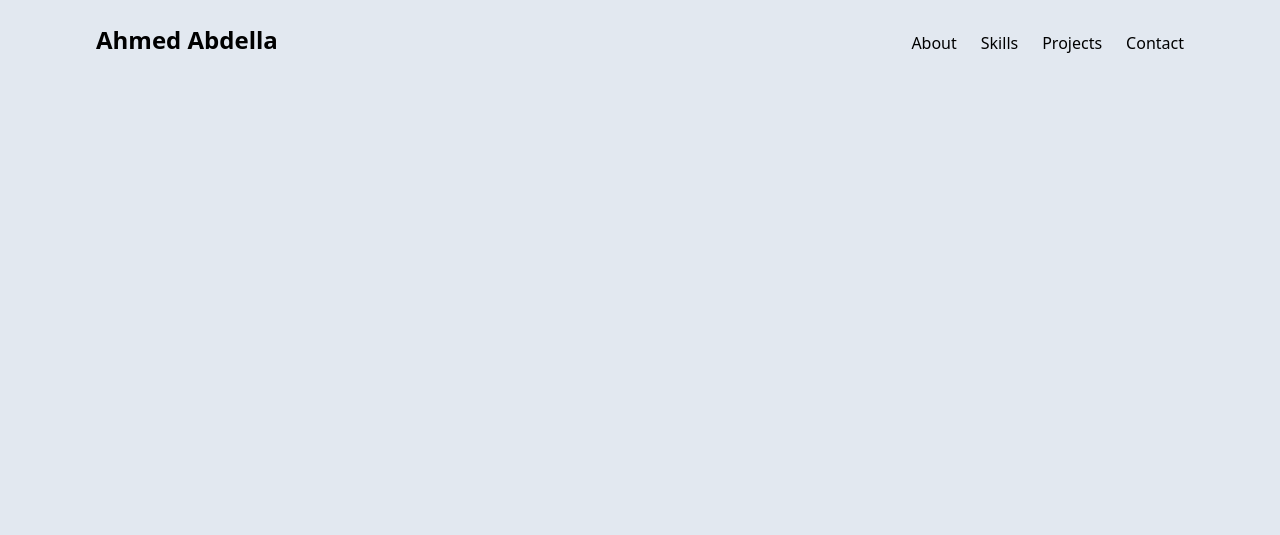
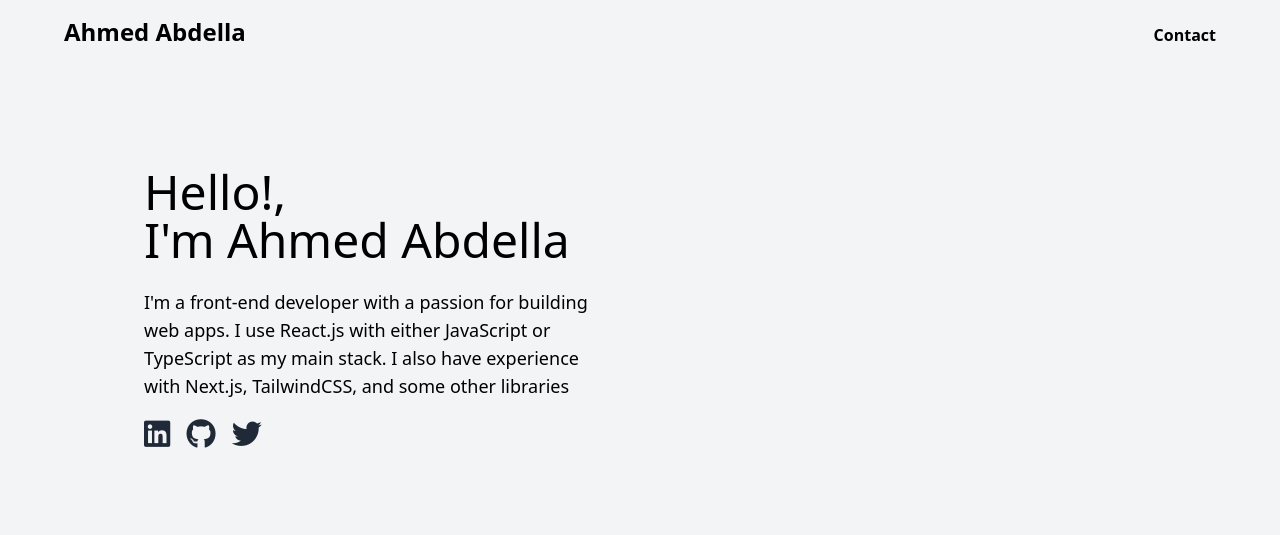
Before and after one commit to Ahmed-Abdella/My-Portfolio-Tailwind, a website: page index.html in a window 1280 px wide. Drawn offline with Linux system fonts and the light colour scheme.

Commit message:
start with the hero section

```diff
--- a/index.html
+++ b/index.html
@@ -5,19 +5,62 @@
     <meta http-equiv="X-UA-Compatible" content="IE=edge" />
     <meta name="viewport" content="width=device-width, initial-scale=1.0" />
     <link rel="stylesheet" href="css/main.css" />
+    <link
+      rel="stylesheet"
+      href="https://cdnjs.cloudflare.com/ajax/libs/font-awesome/6.2.1/css/all.min.css"
+      integrity="sha512-MV7K8+y+gLIBoVD59lQIYicR65iaqukzvf/nwasF0nqhPay5w/9lJmVM2hMDcnK1OnMGCdVK+iQrJ7lzPJQd1w=="
+      crossorigin="anonymous"
+      referrerpolicy="no-referrer"
+    />
     <title>My Portfolio</title>
   </head>
-  <body class="bg-slate-200 px-24 lg:px-8">
-    <header class="flex items-baseline pt-6">
+  <body class="bg-gray-100 px-16 lg:px-8">
+    <header class="flex items-baseline pt-4">
       <h1 class="text-2xl font-bold">Ahmed Abdella</h1>
       <ul class="py-0 flex ml-auto [&_li]:ml-6 hover:[&_li]:underline">
-        <li><a href="#">About</a></li>
-        <li><a href="#">Skills</a></li>
-        <li><a href="#">Projects</a></li>
-        <li><a href="#">Contact</a></li>
+        <li class="font-semibold"><a href="#">Contact</a></li>
       </ul>
     </header>
-    <main></main>
+    <main class="px-20">
+      <section
+        class="mt-10 py-20 grid grid-cols-2 gap-10 items-center justify-center"
+      >
+        <div class="flex flex-col justify-center items-start">
+          <h1 class="text-5xl">
+            <span class="block">Hello!,</span>
+
+            I'm Ahmed Abdella
+          </h1>
+
+          <p class="mt-6 text-lg">
+            I'm a front-end developer with a passion for building web apps. I
+            use React.js with either JavaScript or TypeScript as my main stack.
+            I also have experience with Next.js, TailwindCSS, and some other
+            libraries
+          </p>
+
+          <div class="mt-4 [&_a]:text-3xl [&_a]:text-gray-800 [&_a]:mr-3">
+            <a href="https://www.linkedin.com/in/ahmed-abdella-262761211/"
+              ><i
+                class="fa-brands fa-linkedin hover:text-blue-700 transition duration-100"
+              ></i
+            ></a>
+            <a href="https://github.com/Ahmed-Abdella"
+              ><i
+                class="fa-brands fa-github hover:text-black transition duration-100"
+              ></i
+            ></a>
+            <a href="https://twitter.com/Ahmedabdella987"
+              ><i
+                class="fa-brands fa-twitter hover:text-sky-500 transition duration-100"
+              ></i
+            ></a>
+          </div>
+        </div>
+
+        <div class="w-96"></div>
+      </section>
+    </main>
     <footer></footer>
   </body>
 </html>
```
Also changed, not shown: css/main.css, images/linkedin-svgrepo-com.svg (added), images/undraw_programming_re_kg9v.svg (added).
